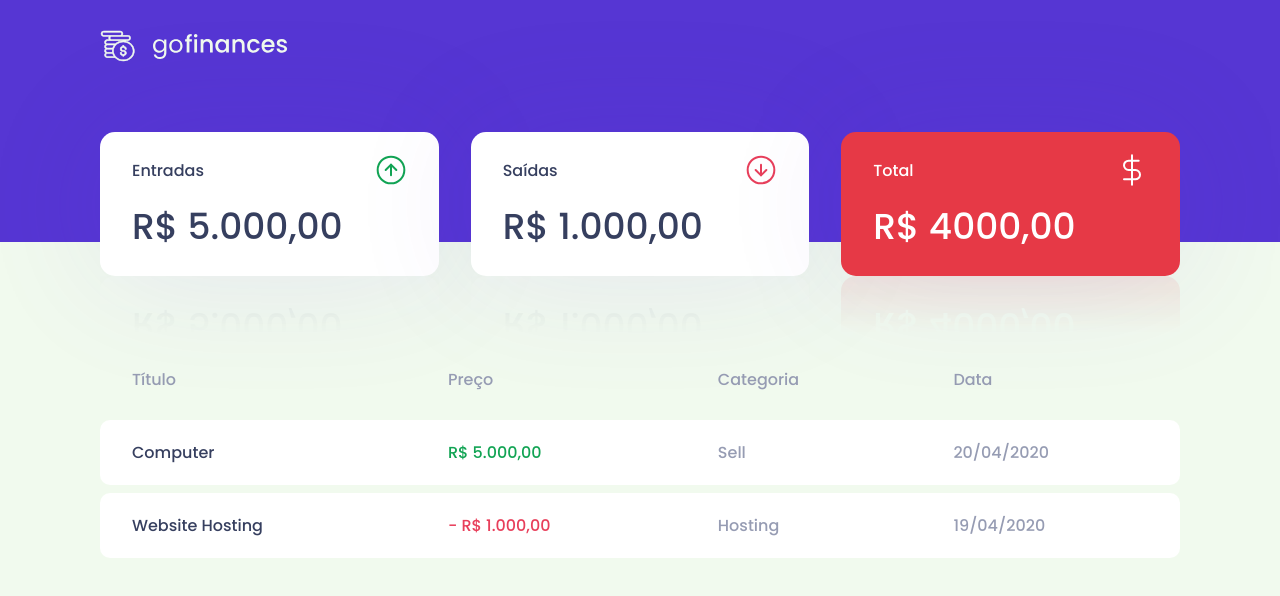
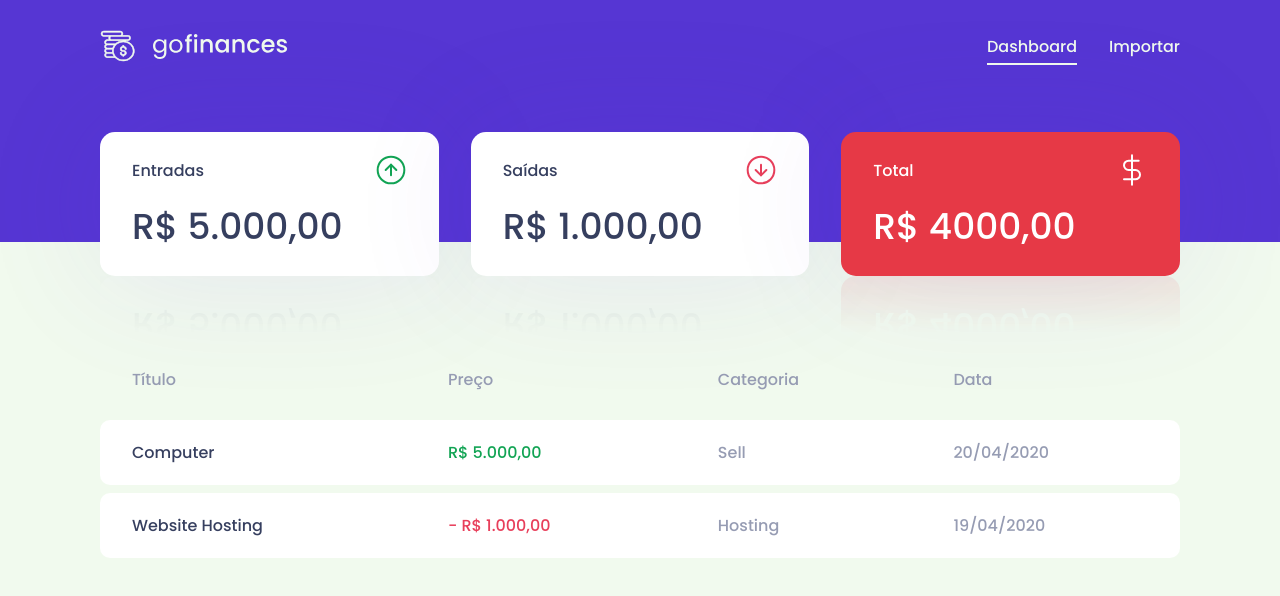
Before and after one commit to silviow/gofinances, a React (Create React App) app in the folder frontend/: page / in a window 1280 px wide. Shown: the top 596 px of the page. Built offline with nearby package versions, Linux system fonts and the light colour scheme.

Commit message:
Adding navigation to header component

```diff
--- a/frontend/src/components/Header/index.tsx
+++ b/frontend/src/components/Header/index.tsx
@@ -15,9 +15,12 @@ const Header: React.FC<HeaderProps> = ({ size = 'large' }: HeaderProps) => (
     <header>
       <img src={Logo} alt="GoFinances" />
       <nav>
-        {
-          // Todo
-        }
+        <Link to="/" className={size === 'large' ? 'current_page' : ''}>
+          Dashboard
+        </Link>
+        <Link to="/import" className={size === 'small' ? 'current_page' : ''}>
+          Importar
+        </Link>
       </nav>
     </header>
   </Container>
--- a/frontend/src/components/Header/styles.ts
+++ b/frontend/src/components/Header/styles.ts
@@ -18,9 +18,10 @@ export const Container = styled.div<ContainerProps>`
 
     nav {
       a {
-        color: #fff;
+        color: #f1faee;
+        padding: 5px 0;
+        font-size: 16px;
         text-decoration: none;
-        font-size: 16px;
         transition: opacity 0.2s;
 
         & + a {
@@ -28,8 +29,12 @@ export const Container = styled.div<ContainerProps>`
         }
 
         &:hover {
-          opacity: 0.6;
+          color: #cecece;
         }
+      }
+
+      .current_page {
+        border-bottom: 2px solid #f1faee;
       }
     }
   }
```
